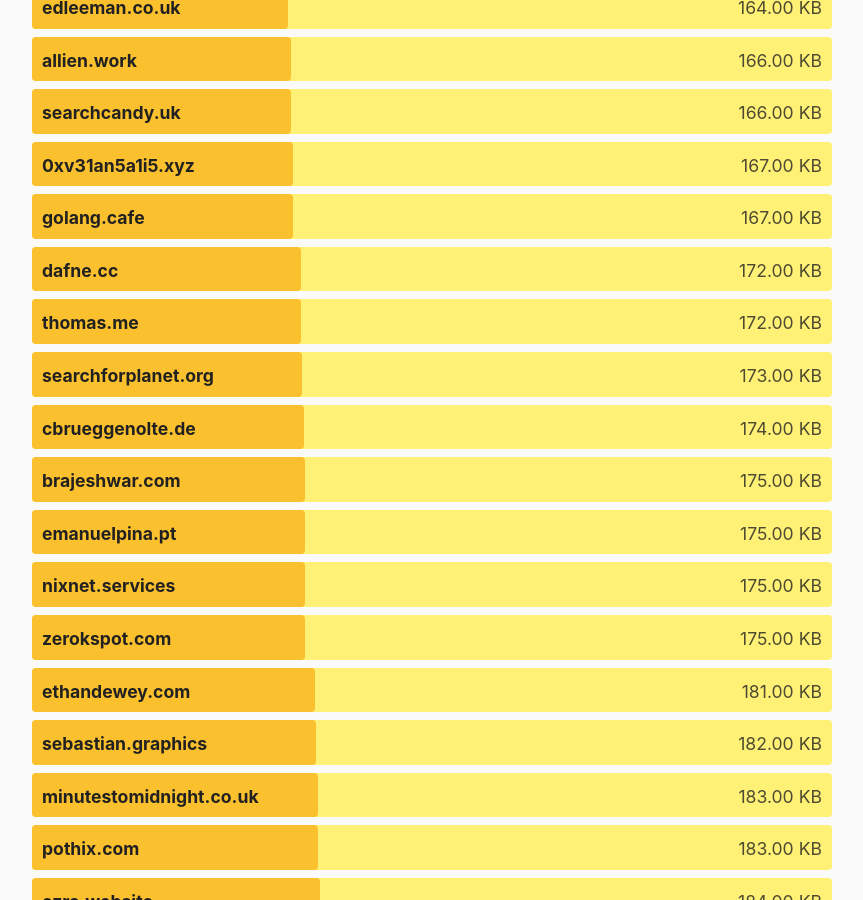
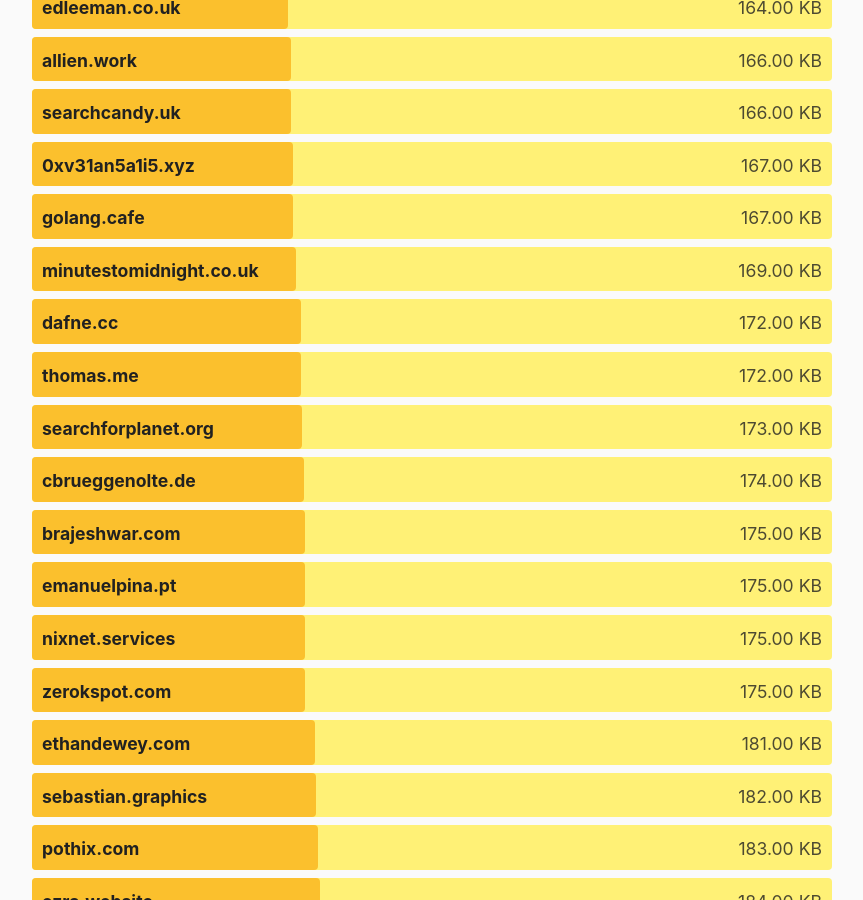
Before and after one commit to kevquirk/512kb.club, a Jekyll site: the page built from index.md, in a window 1280 px wide and 900 px high, scrolled down 16374 px. Shown: the whole window, without its empty margins (208-1071 px from the left). Built offline with Jekyll 4.4.1, drawn with Linux system fonts in a browser that asks for light colours.

Commit message:
Update sites.yml
Updated minutestomidnight.co.uk (size)

```diff
--- a/_data/sites.yml
+++ b/_data/sites.yml
@@ -1250,8 +1250,8 @@
 
 - domain: minutestomidnight.co.uk
   url: https://minutestomidnight.co.uk
-  size: 183
-  last_checked: 2022-03-20
+  size: 169
+  last_checked: 2022-04-08
 
 - domain: minwiz.com
   url: https://minwiz.com/
```
